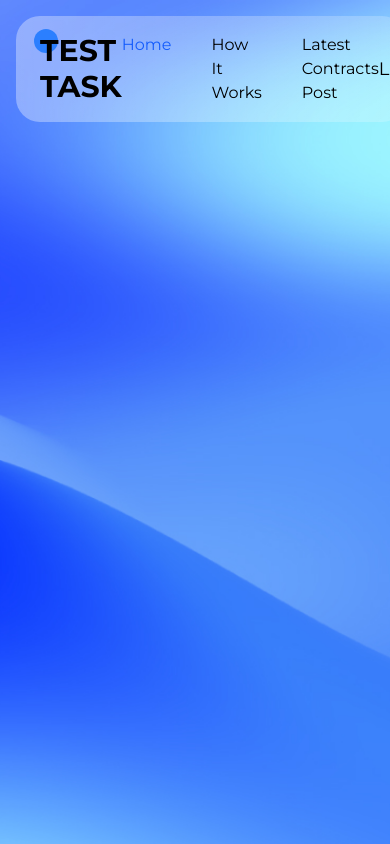
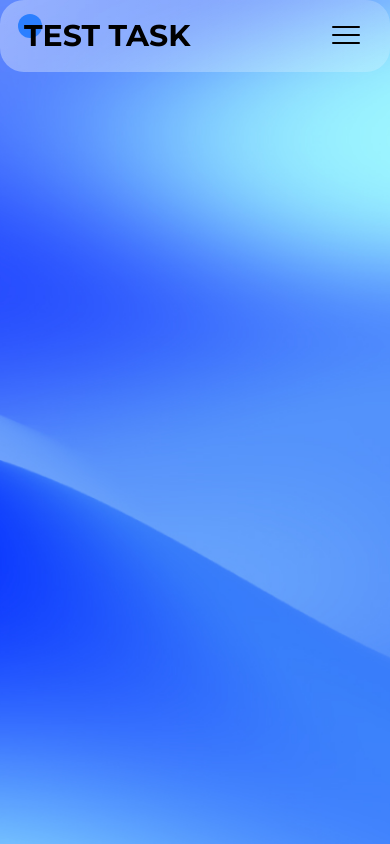
Before and after one commit to krowbee/galaxy-test, a React (Vite) app: page / in a window 390 px wide. Built offline with nearby package versions, Linux system fonts and the light colour scheme.

Commit message:
feat: add useMobile hook, add burger menu

```diff
--- a/package.json
+++ b/package.json
@@ -11,6 +11,7 @@
   },
   "dependencies": {
     "@tailwindcss/vite": "^4.3.0",
+    "lucide-react": "^1.3.0",
     "react": "^19.2.6",
     "react-dom": "^19.2.6",
     "tailwindcss": "^4.3.0"
--- /dev/null
+++ b/src/hooks/useMobile.tsx
@@ -0,0 +1,16 @@
+import { useEffect, useState } from "react";
+
+export function useMobile() {
+  const [isMobile, setIsMobile] = useState(window.innerWidth < 1024);
+
+  useEffect(() => {
+    const handleResize = () => {
+      setIsMobile(window.innerWidth < 1024);
+    };
+
+    window.addEventListener("resize", handleResize);
+    return () => window.removeEventListener("resize", handleResize);
+  }, []);
+
+  return isMobile;
+}
--- a/src/pages/homepage/components/Header.tsx
+++ b/src/pages/homepage/components/Header.tsx
@@ -1,20 +1,24 @@
+import { useMobile } from "../../../hooks/useMobile";
+import { BurgerMenu } from "./burger-menu/BurgerMenu";
+
 export function Header() {
+  const isMobile = useMobile();
   return (
-    <header className="fixed flex flex-row top-0 m-4 w-full bg-linear-to-r justify-between items-center from-white/35 to-white/20  px-6 py-4 z-20 rounded-3xl">
+    <header className="fixed flex flex-row md:m-4 top-0 w-full bg-linear-to-r justify-between items-center from-white/35 to-white/20  px-6 py-4 z-20 rounded-3xl">
       <div className="relative">
         <h1 className="relative uppercase text-3xl font-bold z-10 font-montserrat ">
           Test task
         </h1>
         <div className="absolute rounded-full w-6 h-6 -top-1 -left-1.5 z-0 bg-blue-500" />
       </div>
-      <nav className="flex flex-row font-montserrat gap-10">
+      <nav className="hidden md:flex md:flex-row  font-montserrat gap-10">
         <a href="#" className="text-blue-600 active">
           Home
         </a>
         <a href="#">How It Works</a>
         <a href="#">Latest Contracts Post</a>
       </nav>
-      <div className="flex flex-row justify-center items-center gap-6 font-montserrat">
+      <div className="hidden md:flex md:flex-row justify-center items-center gap-6 font-montserrat">
         <a href="#" className="text-lg">
           Login
         </a>
@@ -24,6 +28,7 @@ export function Header() {
           </button>
         </a>
       </div>
+      {isMobile && <BurgerMenu />}
     </header>
   );
 }
--- /dev/null
+++ b/src/pages/homepage/components/burger-menu/BurgerContext.ts
@@ -0,0 +1,8 @@
+import { createContext } from "react";
+
+type BurgerContext = {
+  isOpen: boolean;
+  toggle: () => void;
+};
+
+export const BurgerContext = createContext<BurgerContext | null>(null);
--- /dev/null
+++ b/src/pages/homepage/components/burger-menu/BurgerMenu.tsx
@@ -0,0 +1,12 @@
+import { BurgerProvider } from "./BurgerProvider";
+import { MenuButton } from "./MenuButton";
+import { BurgerMenuContent } from "./BurgerMenuContent";
+
+export function BurgerMenu() {
+  return (
+    <BurgerProvider>
+      <MenuButton />
+      <BurgerMenuContent />
+    </BurgerProvider>
+  );
+}
--- /dev/null
+++ b/src/pages/homepage/components/burger-menu/BurgerMenuContent.tsx
@@ -0,0 +1,23 @@
+import { useContext } from "react";
+import { BurgerContext } from "./BurgerContext";
+
+export function BurgerMenuContent() {
+  const context = useContext(BurgerContext);
+  return (
+    <div
+      className={`fixed inset-0 z-50 bg-white/50 w-full h-screen transition-transform duration-200 ${context.isOpen ? "translate-y-0" : "-translate-y-full pointer-events-none"}`}
+    >
+      <nav className="flex flex-col w-full pt-16 px-12 items-center text-start font-montserrat gap-2 text-3xl">
+        <a href="#" className="text-blue-500 active w-full">
+          Home
+        </a>
+        <a href="#" className="w-full">
+          How It Works
+        </a>
+        <a href="#" className="w-full">
+          Latest Contracts Post
+        </a>
+      </nav>
+    </div>
+  );
+}
--- /dev/null
+++ b/src/pages/homepage/components/burger-menu/BurgerProvider.tsx
@@ -0,0 +1,14 @@
+import { useState } from "react";
+import { BurgerContext } from "./BurgerContext";
+
+export function BurgerProvider({ children }) {
+  const [isOpen, setIsOpen] = useState(false);
+  const toggle = () => {
+    setIsOpen(!isOpen);
+  };
+  return (
+    <BurgerContext.Provider value={{ isOpen, toggle }}>
+      {children}
+    </BurgerContext.Provider>
+  );
+}
--- /dev/null
+++ b/src/pages/homepage/components/burger-menu/MenuButton.tsx
@@ -0,0 +1,33 @@
+import { useContext } from "react";
+import { BurgerContext } from "./BurgerContext";
+
+export function MenuButton() {
+  const context = useContext(BurgerContext);
+  return (
+    <button
+      onClick={() => context.toggle()}
+      className="relative z-60 flex h-10 w-10 items-center justify-center"
+      aria-label="Toggle menu"
+    >
+      <div className="relative h-5 w-7">
+        <span
+          className={`absolute left-0 top-0 h-0.5 w-7 rounded bg-black transition-all duration-300 ${
+            context.isOpen ? "top-2 rotate-45 translate-y-1" : ""
+          }`}
+        />
+
+        <span
+          className={`absolute left-0 top-2 h-0.5 w-7 rounded bg-black transition-all duration-300 ${
+            context.isOpen ? "opacity-0" : "opacity-100"
+          }`}
+        />
+
+        <span
+          className={`absolute left-0 top-4 h-0.5 w-7 rounded bg-black transition-all duration-300 ${
+            context.isOpen ? "top-2 -rotate-45 -translate-y-1" : ""
+          }`}
+        />
+      </div>
+    </button>
+  );
+}
```
Also changed, not shown: 1 other file (tests, documents, lock files or other folders).
